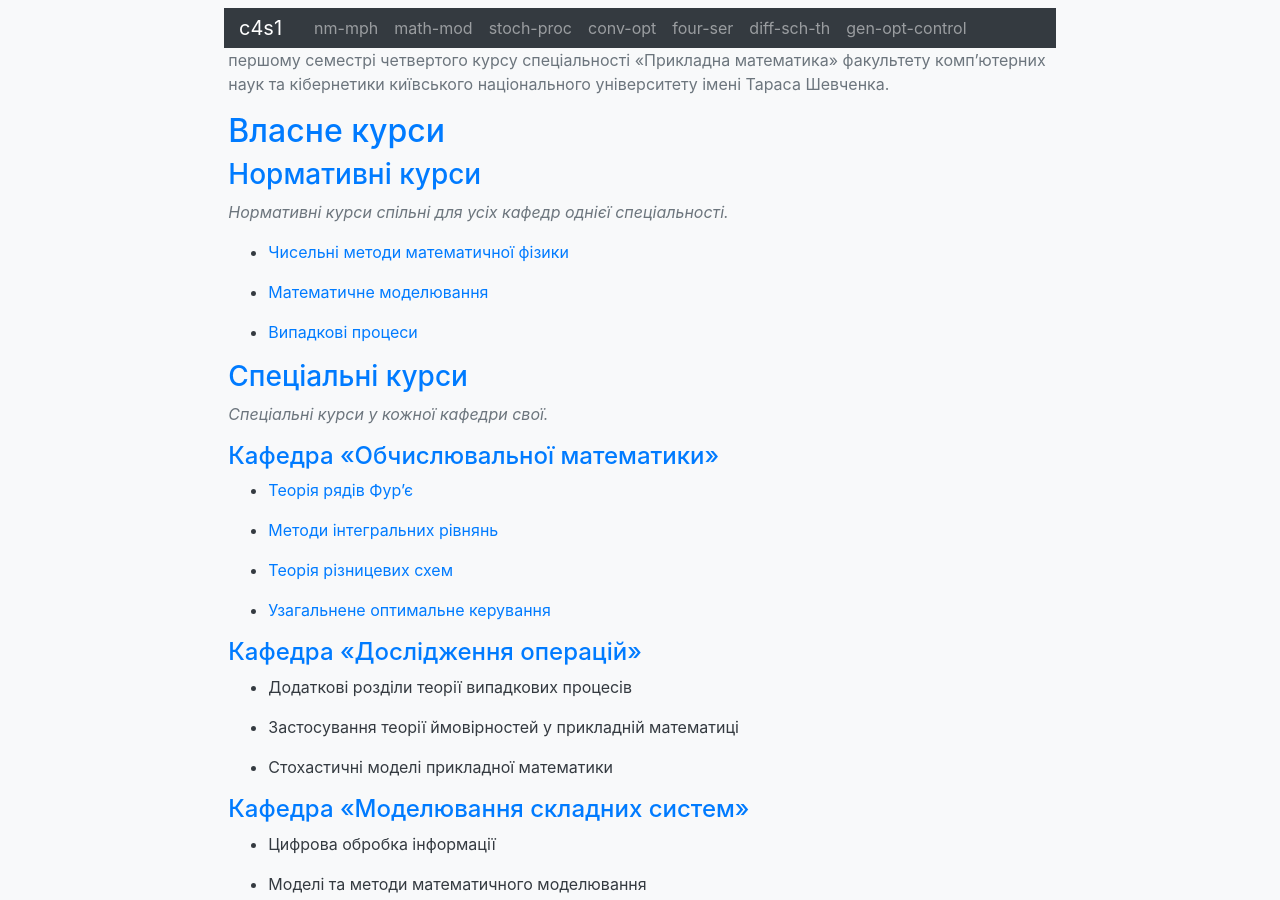
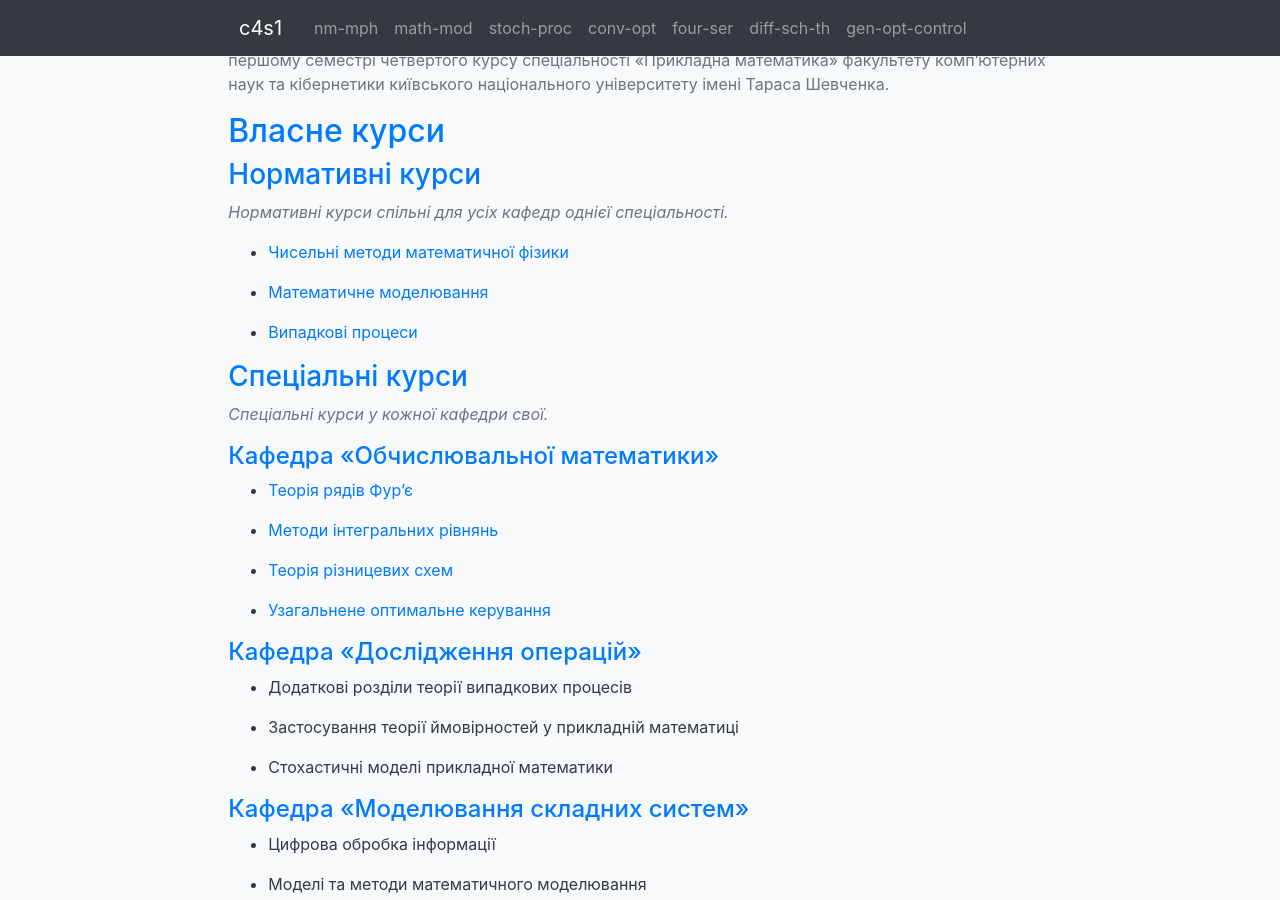
Before and after one commit to nskybytskyi/c4s1, a Jekyll site: the page built from README.md, in a window 1280 px wide and 900 px high. Built offline with Jekyll 4.4.1, drawn with Linux system fonts in a browser that asks for light colours; nearby versions of some CDN libraries; our own code applies the rules of GitHub Pages for plain Markdown files.

Commit message:
try more bootstrap-like header ?

```diff
--- a/_layouts/default.html
+++ b/_layouts/default.html
@@ -17,8 +17,9 @@
 </head>
 
 <body class="bg-light text-dark">
-<nav class="navbar navbar-expand-md navbar-dark fixed-top">
-  <div class="container bg-dark text-light col-lg-8 col-md-10 col-12">
+
+<nav class="navbar fixed-top navbar-expand-md navbar-dark bg-dark mb-4">
+  <div class="container col-lg-8 col-md-10 col-12">
     <a class="navbar-brand mr-4" href="/c4s1/">
       {{ site.title | default: site.github.repository_name }}
     </a>
```
